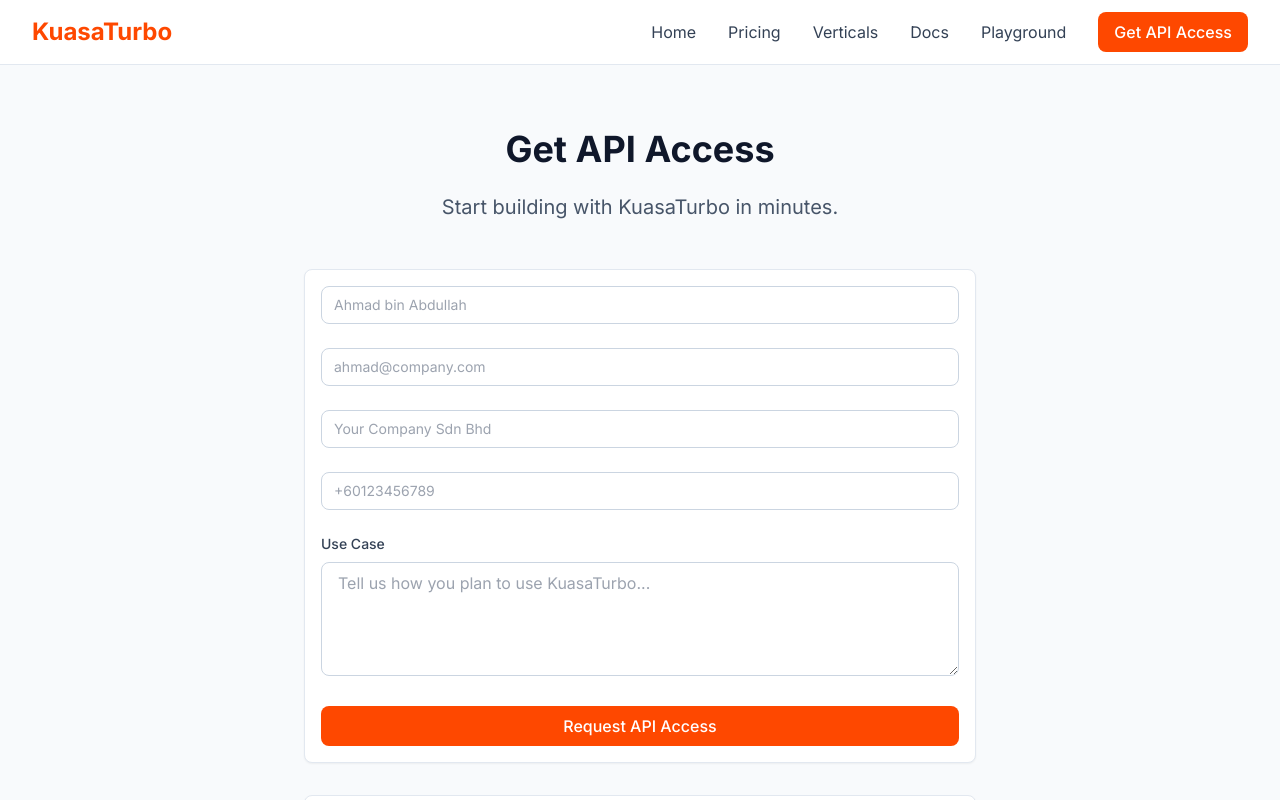
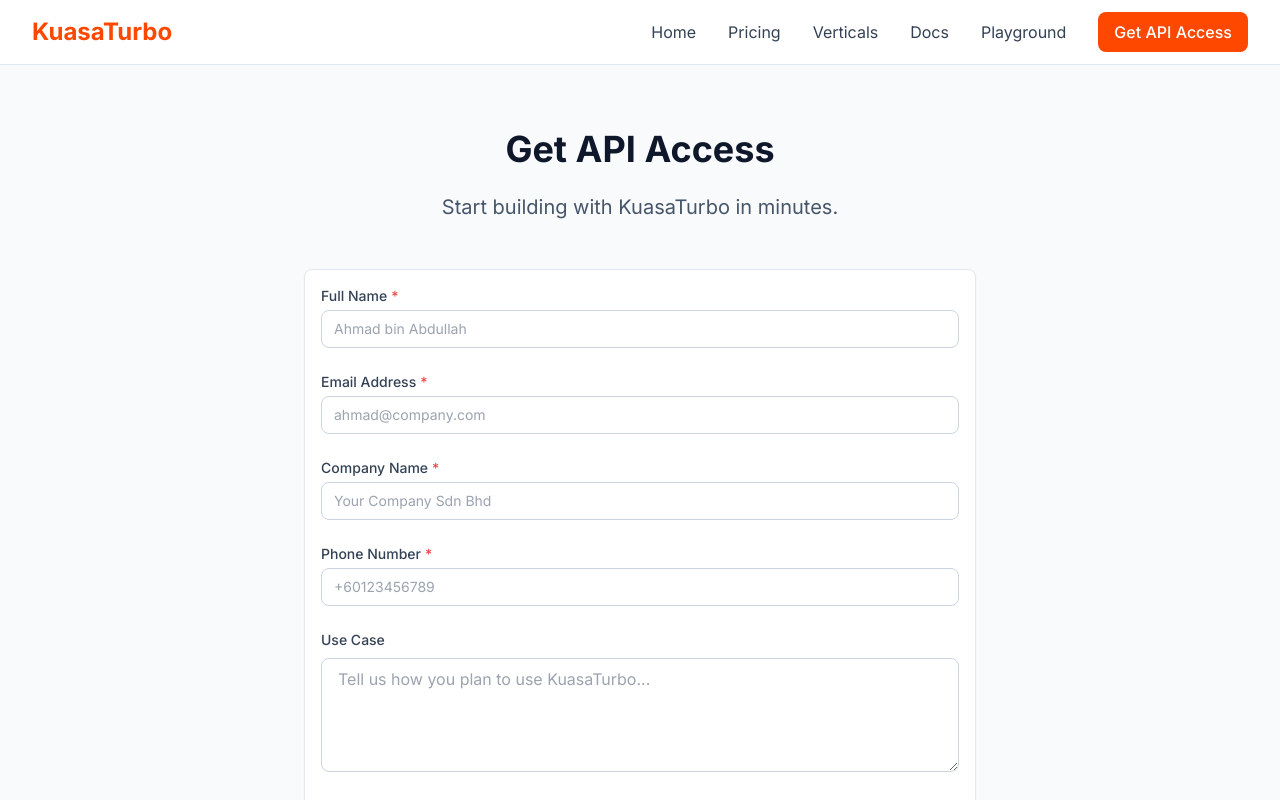
Before and after one commit to fidos777/kuasaturbo-frontend, a Next.js app: page /api-access in a window 1280 px wide. Shown: the top 800 px of the page. Built offline with nearby package versions, Linux system fonts and the light colour scheme.

Commit message:
Fix Input component props for api-access page

```diff
--- a/components/shared/Input.tsx
+++ b/components/shared/Input.tsx
@@ -1,11 +1,15 @@
 'use client';
 
 interface InputProps {
-  value: string;
-  onChange: (value: string) => void;
+  value?: string;
+  onChange?: (value: string) => void;
   placeholder?: string;
   disabled?: boolean;
   className?: string;
+  label?: string;
+  type?: string;
+  required?: boolean;
+  name?: string;
 }
 
 export function Input({
@@ -14,17 +18,33 @@
   placeholder,
   disabled = false,
   className = '',
+  label,
+  type = 'text',
+  required = false,
+  name,
 }: InputProps) {
   const baseClasses = 'w-full px-3 py-2 border border-slate-300 rounded-lg text-sm focus:ring-2 focus:ring-[#FE4800] focus:border-transparent disabled:bg-slate-100';
 
   return (
+    <div className="space-y-1">
+      {label && (
+        <label className="block text-sm font-medium text-slate-700">
+          {label}
+          {required && <span className="text-red-500 ml-1">*</span>}
+        </label>
+      )}
       <input
+        type={type}
         value={value}
+        name={name}
         disabled={disabled}
+        required={required}
         placeholder={placeholder}
-      onChange={(e) => onChange(e.target.value)}
+        onChange={(e) => onChange?.(e.target.value)}
         className={`${baseClasses} ${className}`}
       />
+    </div>
   );
 }
+
 export default Input;
```
Also changed, not shown: 1 other file (tests, documents, lock files or other folders). Lines whose indentation alone changed are shown as unchanged.
